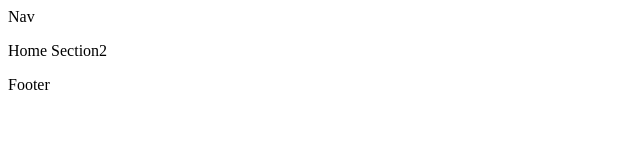
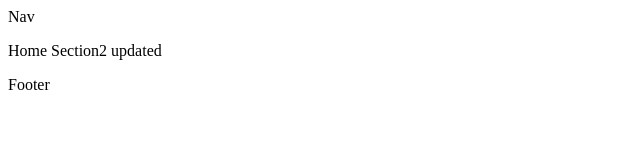
Before and after one commit to chilemati/pre_team, a React (Vite) app: page / in a window 1280 px wide. Shown: the top 160 px of the page, without its empty margins (0-640 px from the left). Built offline with nearby package versions, Linux system fonts and the light colour scheme.

Commit message:
updated about

```diff
--- a/src/components/home/Home.jsx
+++ b/src/components/home/Home.jsx
@@ -6,7 +6,7 @@ const Home = () => {
 
         {/* chile home section1 */}
         {/* Chidinma home section2 */}
-        <p> Home Section2 </p>
+        <p> Home Section2 updated </p>
         {/* fatima home section3 */}
         {/* aduraleke home section4 */}
         {/* omolola home section5 */}
```
